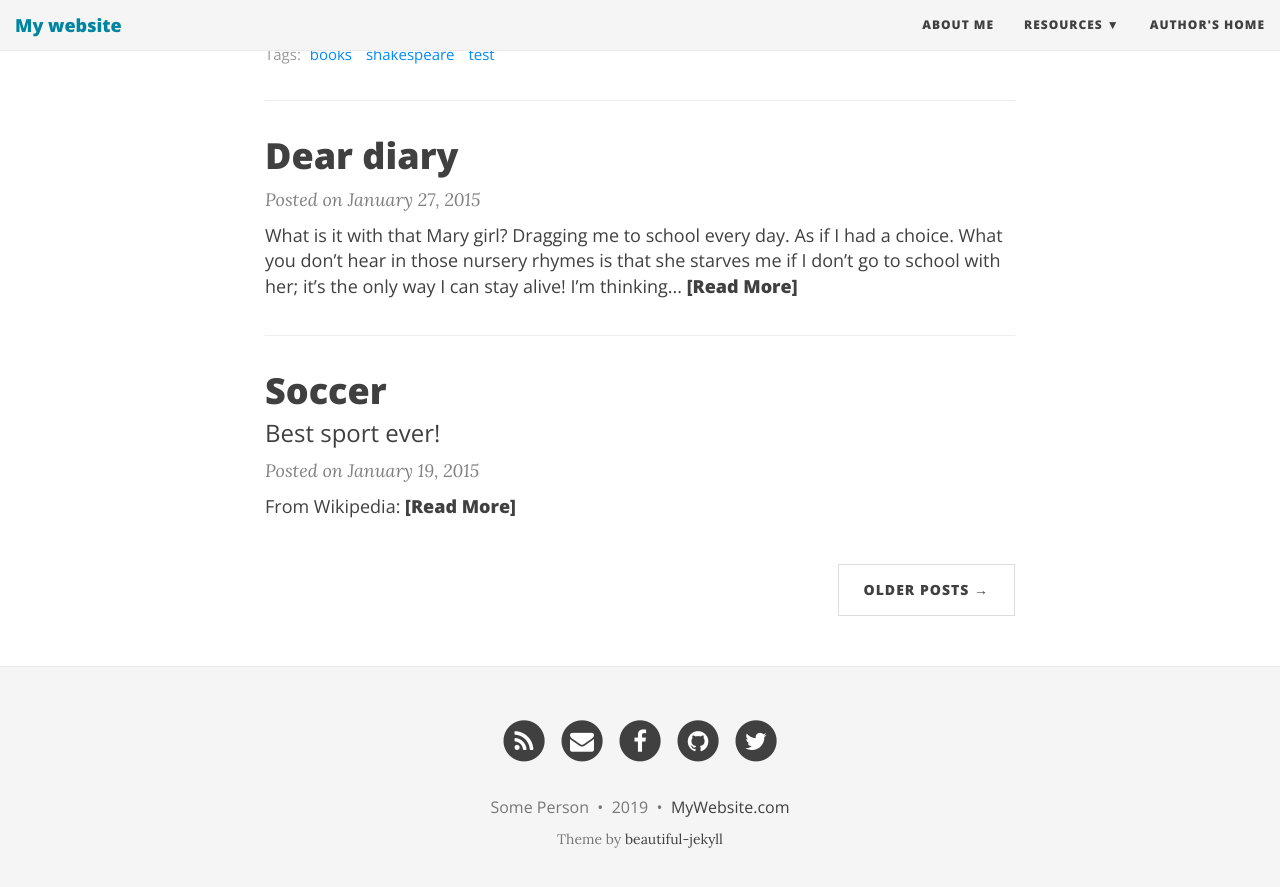
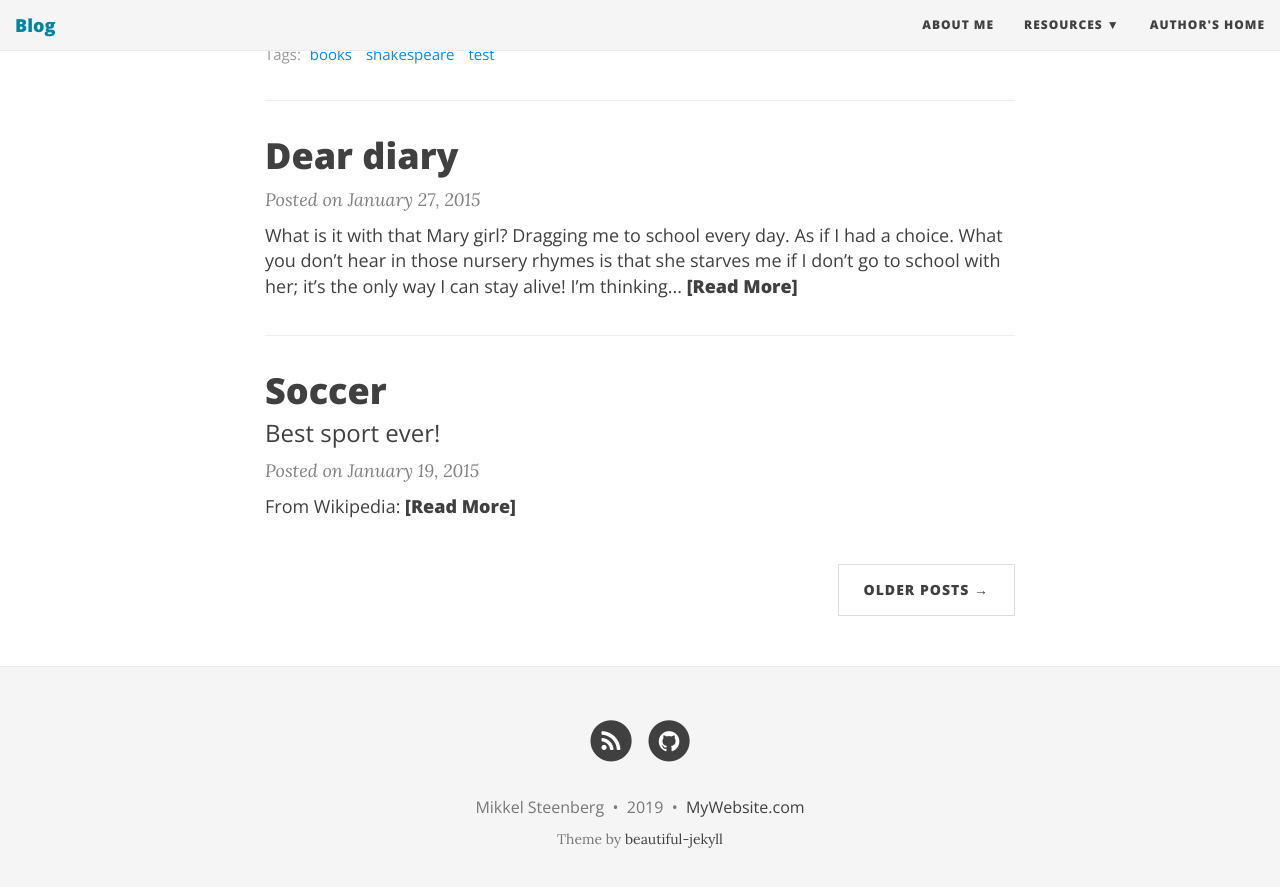
Before and after one commit to Mikl-SK/Blog, a Jekyll site: the page built from beautiful-jekyll-master/index.html, in a window 1280 px wide and 900 px high, scrolled down 1134 px. Shown: the top 887 px of the window. Built offline with Jekyll 4.4.1, drawn with Linux system fonts in a browser that asks for light colours; nearby versions of some CDN libraries; the list of posts is cut into pages by our own code; part of the change alters nothing that is shown.

Commit message:
Update _config.yml
a

```diff
--- a/beautiful-jekyll-master/_config.yml
+++ b/beautiful-jekyll-master/_config.yml
@@ -4,20 +4,20 @@
 # baseurl is the website's URL without the hostname
 
 # If you are building a simple GitHub user page (https://username.github.io) then use these settings:
-url: "https://username.github.io"
+url: "https://Mikl-SK.github.io"
 baseurl: ""
 
 # If you are building a GitHub project page then use these settings:
-#url: "http://username.github.io/projectname"
+#url: "http://Mikl-SK.github.io/projectname"
 #baseurl: "/projectname"
 
 # Of course don't forget to change the username and projectname to YOUR username and project
 
 # Name of website
-title: My website
+title: Blog
 
 # Short description of your site
-description: A virtual proof that name is awesome!
+description: My Blog
 
 # --- Navigation bar options --- #
 
@@ -64,7 +64,7 @@ footer-link-col: "#404040"
 # Change all these values or delete the ones you don't want.
 # Important: you must keep the "name" parameter, everything else you can remove
 author:
-  name: Some Person
+  name: Mikkel Steenberg
 
 # Select your active Social Network Links.
 # Uncomment the links you want to show in the footer and add your information to each link.
@@ -72,30 +72,10 @@ author:
 # If you want to add a new link that isn't here, you'll need to also edit the file _data/SocialNetworks.yml
 social-network-links:
   rss: true
-  email: "someone@example.com"
-  facebook: daattali
-  github: daattali
-  twitter: daattali
-#  reddit: yourname
-#  google-plus: +DeanAttali
-#  linkedin: daattali
-#  xing: yourname
-#  stackoverflow: "3943160/daattali"
-#  snapchat: deanat78
-#  instagram: deanat78
-#  youtube: user/deanat78
-#  spotify: yourname
-#  telephone: +14159998888
-#  steam: deanat78
-#  twitch: yourname
-#  yelp: yourname
+  github: Mikl-SK
 
 # Select which share links to show in posts
 share-links-active:
-  twitter: true
-  facebook: true
-  google: false
-  linkedin: true
 
 # How to display the link to the website in the footer
 # Remove this if you don't want a link in the footer
```
